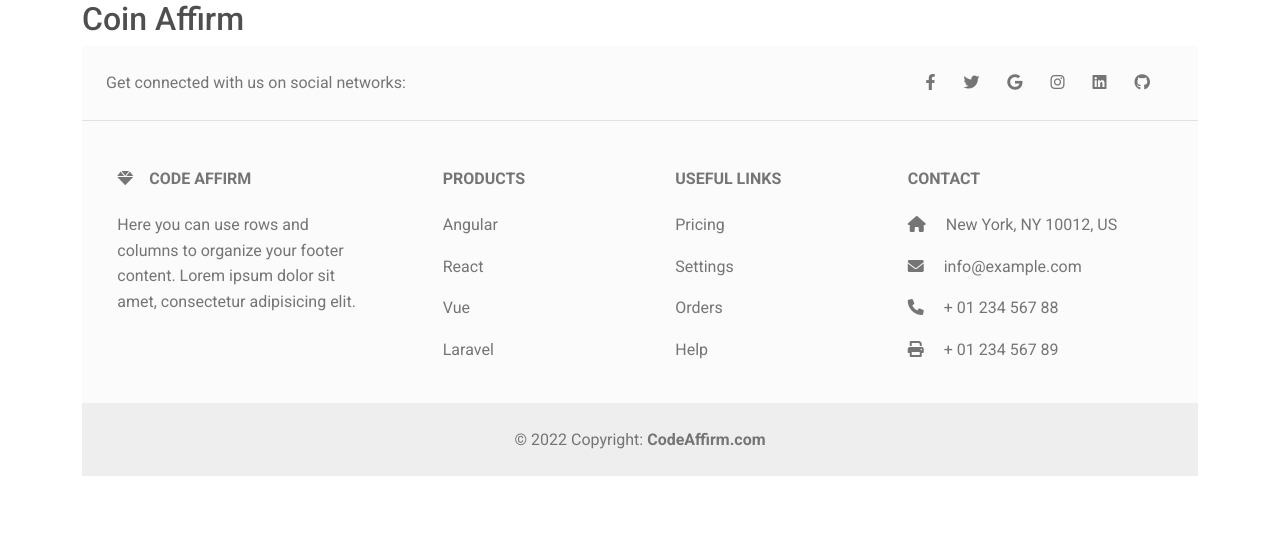
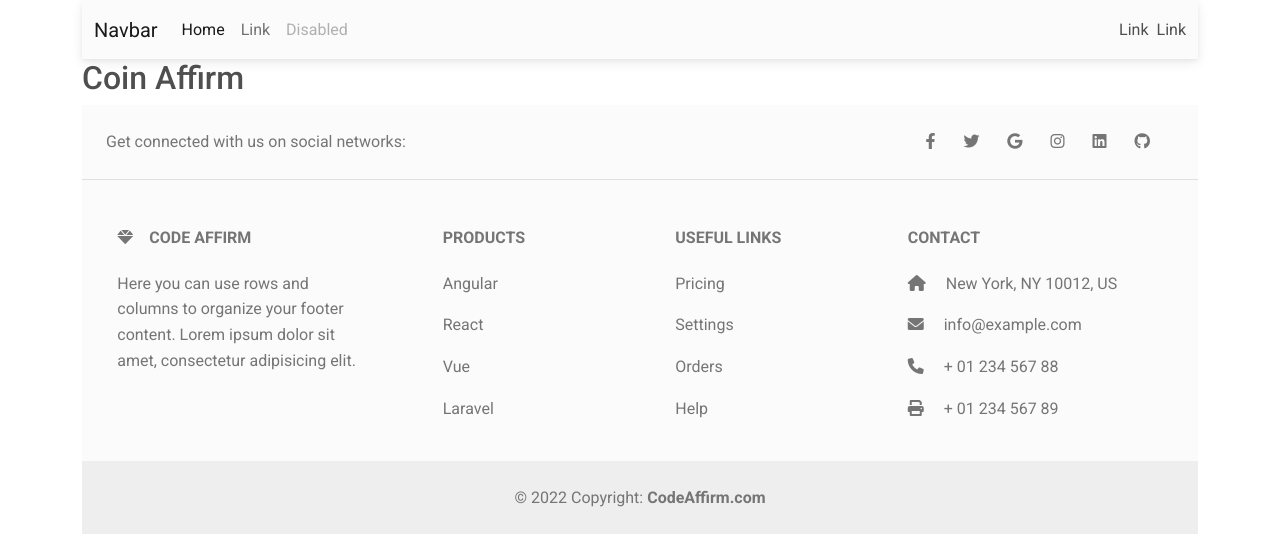
Before and after one commit to moonDev0/coin-affirm, a PHP site: page / in a window 1280 px wide. Shown: the top 534 px of the page. Run offline with PHP 8.4, Linux system fonts and the light colour scheme.

Commit message:
adding nav element

```diff
--- a/css/style.css
+++ b/css/style.css
@@ -11,3 +11,6 @@ html,body{
 html body{
     height: 100%;
 }
+li{
+    list-style-type: none !important;
+}
--- a/index.html
+++ b/index.html
@@ -26,7 +26,63 @@ rel="stylesheet"
 
     <div class="container">
         <header>
-            <nav></nav>
+            <!--navbar-->
+            <nav class="navbar navbar-expand-lg navbar-light bg-light">
+                <div class="container-fluid">
+                  <button
+                    class="navbar-toggler"
+                    type="button"
+                    data-mdb-toggle="collapse"
+                    data-mdb-target="#navbarTogglerDemo03"
+                    aria-controls="navbarTogglerDemo03"
+                    aria-expanded="false"
+                    aria-label="Toggle navigation"
+                  >
+                    <i class="fas fa-bars"></i>
+                  </button>
+                  <a class="navbar-brand" href="#">Navbar</a>
+                  <div class="collapse navbar-collapse" id="navbarTogglerDemo03">
+                    <ul class="navbar-nav me-auto mb-2 mb-lg-0">
+                      <li class="nav-item">
+                        <a class="nav-link active" aria-current="page" href="#">Home</a>
+                      </li>
+                      <li class="nav-item">
+                        <a class="nav-link" href="#">Link</a>
+                      </li>
+                      <li class="nav-item">
+                        <a class="nav-link disabled"
+                          >Disabled</a
+                        >
+                      </li>
+                    </ul>
+                    <!-- <form class="d-flex input-group w-auto">
+                      <input
+                        type="search"
+                        class="form-control"
+                        placeholder="Type query"
+                        aria-label="Search"
+                      />
+                      <button
+                        class="btn btn-outline-primary"
+                        type="button"
+                        data-mdb-ripple-color="dark"
+                      >
+                        Search
+                      </button>
+                    </form> -->
+
+                    <ul class="d-flex me-auto "></ul>
+                     <li class="nav-item">
+                        <a class="nav-link m-2" href="#">Link</a>
+                      </li>
+                      <li class="nav-item">
+                        <a class="nav-link" href="#">Link</a>
+                      </li>
+                  </div>
+                </div>
+              </nav>
+              <!-- Navbar -->
+
         </header>
         <section class="hero">
             <div class="intro"></div>
```
